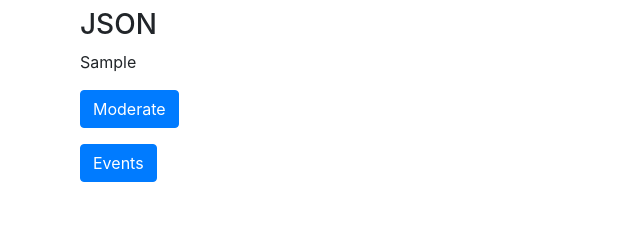
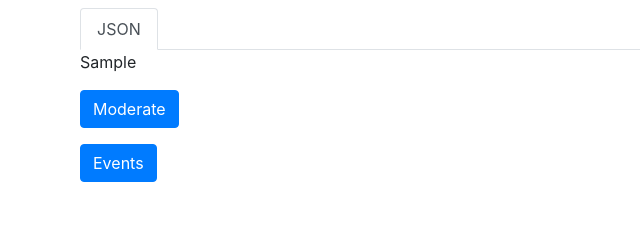
Before and after one commit to OpenDataServices/json-data-ferret, a Django app: template jsondataferret/templates/jsondataferret/type/record/index.html in a window 1280 px wide. Shown: the part 184-424 px from the top of the page, without its empty margins (0-640 px from the left). Run offline with Django 3.2, Linux system fonts and the light colour scheme; the template is opened without the code that fills it: most values are stand-ins (such as "Sample title", 1, 10 or a date in 2020); some libraries are stand-ins or nearby versions.

Commit message:
web: Add tabs UI to some pages

```diff
--- a/jsondataferret/templates/jsondataferret/type/record/index.html
+++ b/jsondataferret/templates/jsondataferret/type/record/index.html
@@ -5,29 +5,46 @@
 <h2>Type {{ type.title }} record {{ record.public_id }}</h2>
 
 
-<h3>JSON</h3>
+{% with fields_to_list=record.get_cached_data_fields %}
+    <ul class="nav nav-tabs" role="tablist">
+        <li class="nav-item active">
+            <a class="nav-link active" href="#data-json" data-toggle="tab">JSON</a>
+        </li>
+        {% if fields_to_list %}
+        <li class="nav-item">
+            <a class="nav-link" href="#data-fields" data-toggle="tab">Fields</a>
+        </li>
+        {% endif %}
+        {% if record.cached_jsonschema_validation_errors or record.cached_exists %}
+        <li class="nav-item">
+            <a class="nav-link" href="#data-json-validation" data-toggle="tab">
+                JSON Validation
+                {% if record.cached_jsonschema_validation_errors %}
+                    <i class="fas fa-times-circle" style="color: red;"></i>
+                {% else %}
+                    <i class="fas fa-check-circle" style="color: green;"></i>
+                {% endif %}
+            </a>
+        </li>
+        {% endif %}
+    </ul>
+    <div class="tab-content ">
+        <div class="tab-pane fade show active" id="data-json">
             <p>{{ record.get_cached_data_html | safe }}</p>
-
-{% with fields_to_list=record.get_cached_data_fields %}
+        </div>
         {% if fields_to_list %}
-        <h3>Fields</h3>
+            <div class="tab-pane fade" id="data-fields">
                 <table class="table">
                     {% for field_data in fields_to_list %}
                         <tr><th>{{ field_data.title }}</th><td>{{ field_data.value }}</td></tr>
                     {% endfor %}
                 </table>
+            </div>
         {% endif %}
-{% endwith %}
-
         {% if record.cached_jsonschema_validation_errors or record.cached_exists %}
-    <h3>Validation</h3>
-
+            <div class="tab-pane fade" id="data-json-validation">
                 {% if record.cached_jsonschema_validation_errors %}
-        <p><i class="fas fa-times-circle"></i> There were validation errors:</p>
-        <p class="text-right">
-            <a href="#" onclick="$('#validation_errors').toggle(); return false;"><button type="button" class="btn btn-secondary">Show/Hide</button></a>
-        </p>
-        <table class="table" id="validation_errors">
+                    <table class="table">
                         <tr>
                             <th>Message</th>
                             <th>Data Path</th>
@@ -49,10 +66,13 @@
                         {% endfor %}
                     </table>
                 {% else %}
-        <p><i class="fas fa-check-circle"></i> Validation passed</p>
+                    <p>JSON Validation passed <i class="fas fa-smile"></i></p>
                 {% endif %}
+            </div>
+        {% endif %}
+    </div>
+{% endwith %}
 
-{% endif %}
 
 {% if download_form_available %}
     <p><a href="{% url 'jsondataferret_record_download_form' type_id=type.public_id record_id=record.public_id %}" class="btn btn-primary">Download as Spreadsheet</a></p>
```
Also changed, not shown: jsondataferret/templates/jsondataferret/type/record/moderate.html (+28 -6 lines), CHANGELOG.md. Lines whose indentation alone changed are shown as unchanged.
